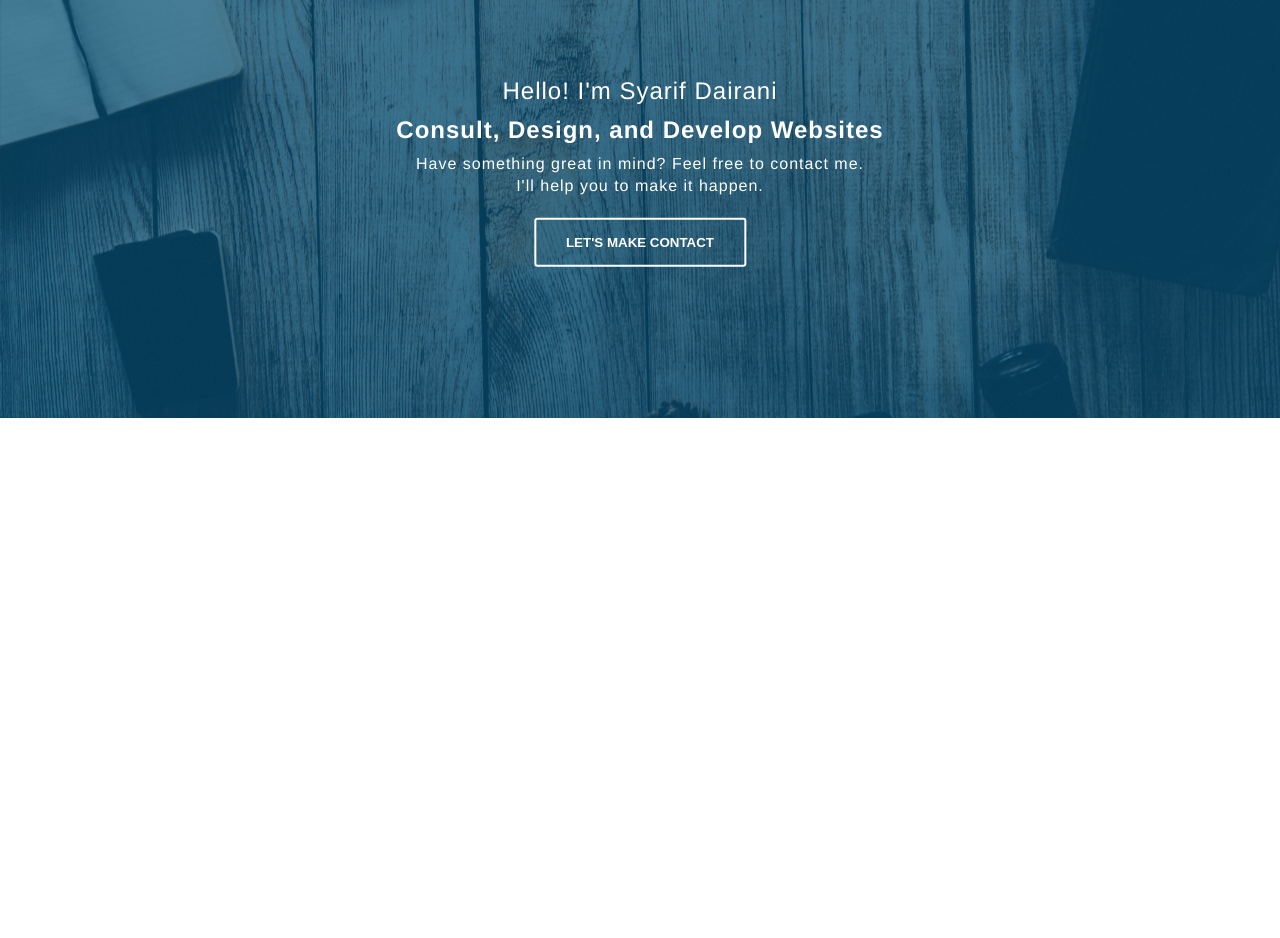
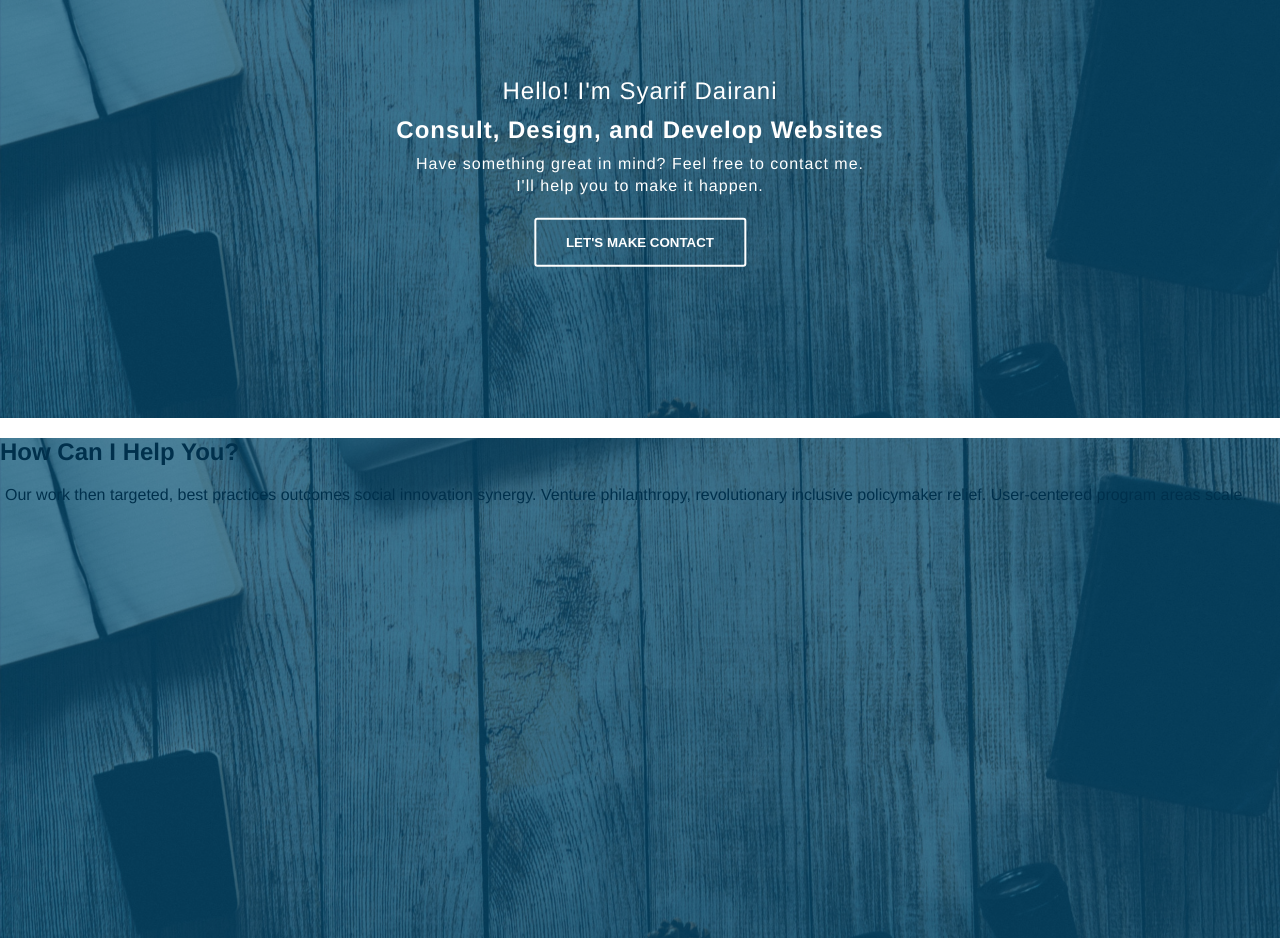
Before and after one commit to Sh4reef/c3rm4ti-exercise, a plain HTML site: page index.html in a window 1280 px wide. Shown: the part 82-1020 px from the top of the page. Before the commit the page ends 800 px from the top, so only its background shows below. Drawn offline with Linux system fonts and the light colour scheme.

Commit message:
header for highlights

```diff
--- a/index.html
+++ b/index.html
@@ -22,7 +22,14 @@
     </section>
   </header>
   <main>
-
+    <section class="highlights">
+      <header>
+        <h1>How Can I Help You?</h1>
+        <p>Our work then targeted, best practices outcomes social innovation synergy.
+          Venture philanthropy, revolutionary inclusive policymaker relief. User-centered
+          program areas scale.</p>
+      </header>
+    </section>
   </main>
 </body>
 
```
